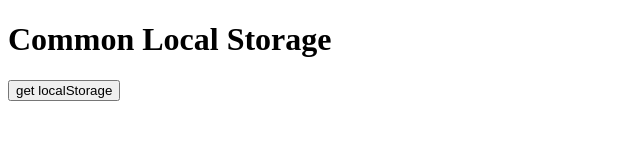
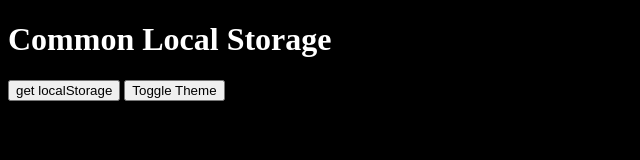
Before and after one commit to afzalhossainraju100/PH-Study-Of-Local-Storage, a plain HTML site: page commonLocalStorage.html in a window 1280 px wide. Shown: the whole page, without its empty margins (0-640 px from the left). Drawn offline with Linux system fonts and the light colour scheme.

Commit message:
use toggle button for dark mood and local storage

```diff
--- /dev/null
+++ b/ThemeToggleDarkLilghtMood.js
@@ -0,0 +1,29 @@
+const theme= localStorage.getItem('theme');
+if(theme ==="light"){
+    document.body.style.backgroundColor= "white";
+    document.body.style.color = "black";
+}
+else{
+    document.body.style.backgroundColor= "black";
+    document.body.style.color = "white";
+}
+
+function toggleTheme(){
+    const current = localStorage.getItem('theme');
+    if(current ==="dark"){
+        localStorage.setItem('theme', 'light');
+        document.body.style.backgroundColor= "white";
+        document.body.style.color = "black";
+
+    }
+    else if(current ===""){
+        localStorage.setItem('theme', 'light');
+        document.body.style.backgroundColor= "white";
+        document.body.style.color = "black";
+    }
+    else{
+        localStorage.setItem('theme', 'dark');
+        document.body.style.backgroundColor= "black";
+        document.body.style.color = "white";
+    }
+}
--- a/commonLocalStorage.html
+++ b/commonLocalStorage.html
@@ -9,9 +9,13 @@
     <h1>Common Local Storage</h1>
     <button id="getLocalStorage">get localStorage</button>
 
+    <button onclick="toggleTheme()" id="toggleTheme">Toggle Theme</button>
+
     <script src="/commonLocalStorage.js"></script>
     <script src="./storingArrays.js"></script>
     <script src="./storingObject.js"></script>
     <script src="./visitCounter.js"></script>
+    <script src="./ThemeToggleDarkLilghtMood.js"></script>
+
   </body>
 </html>
```
